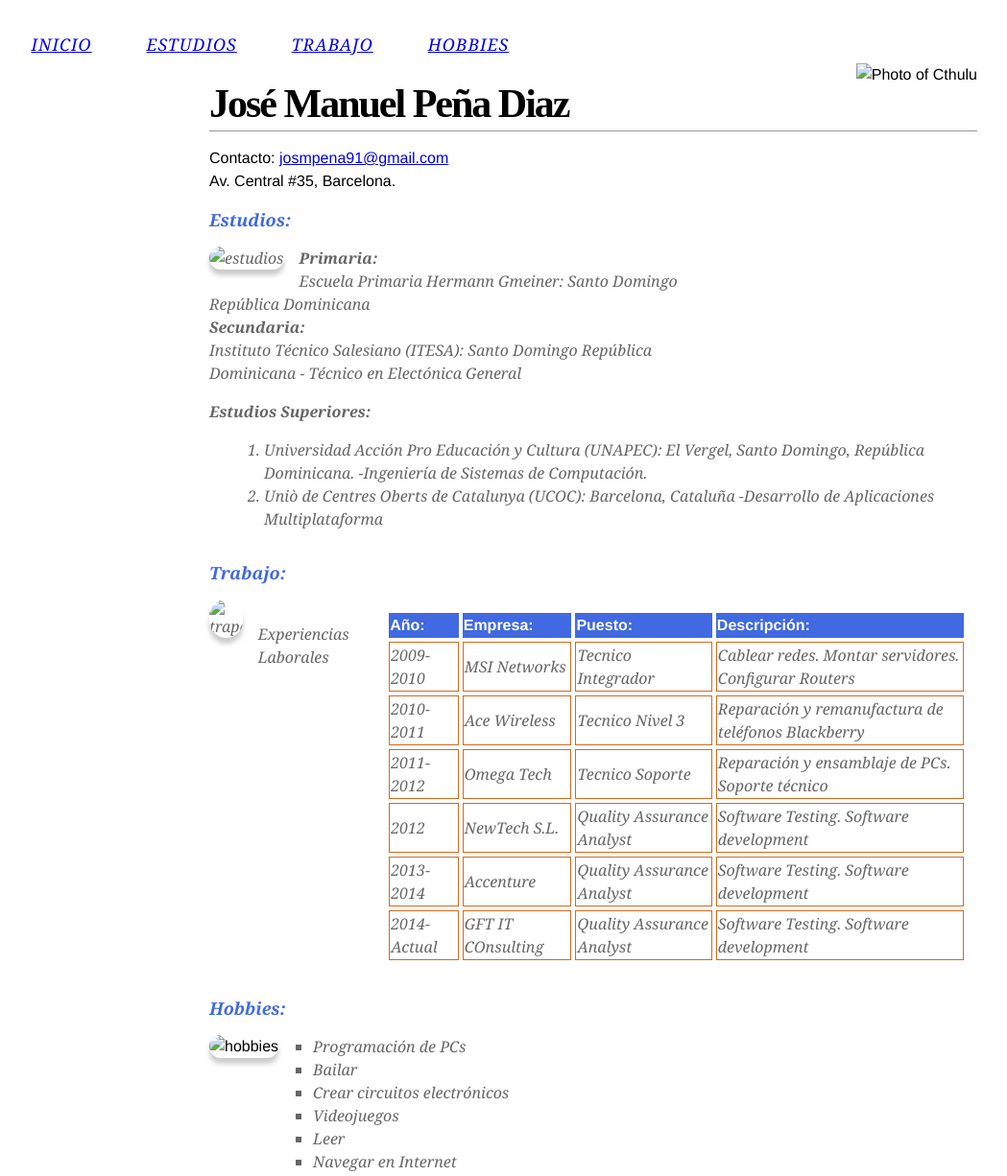
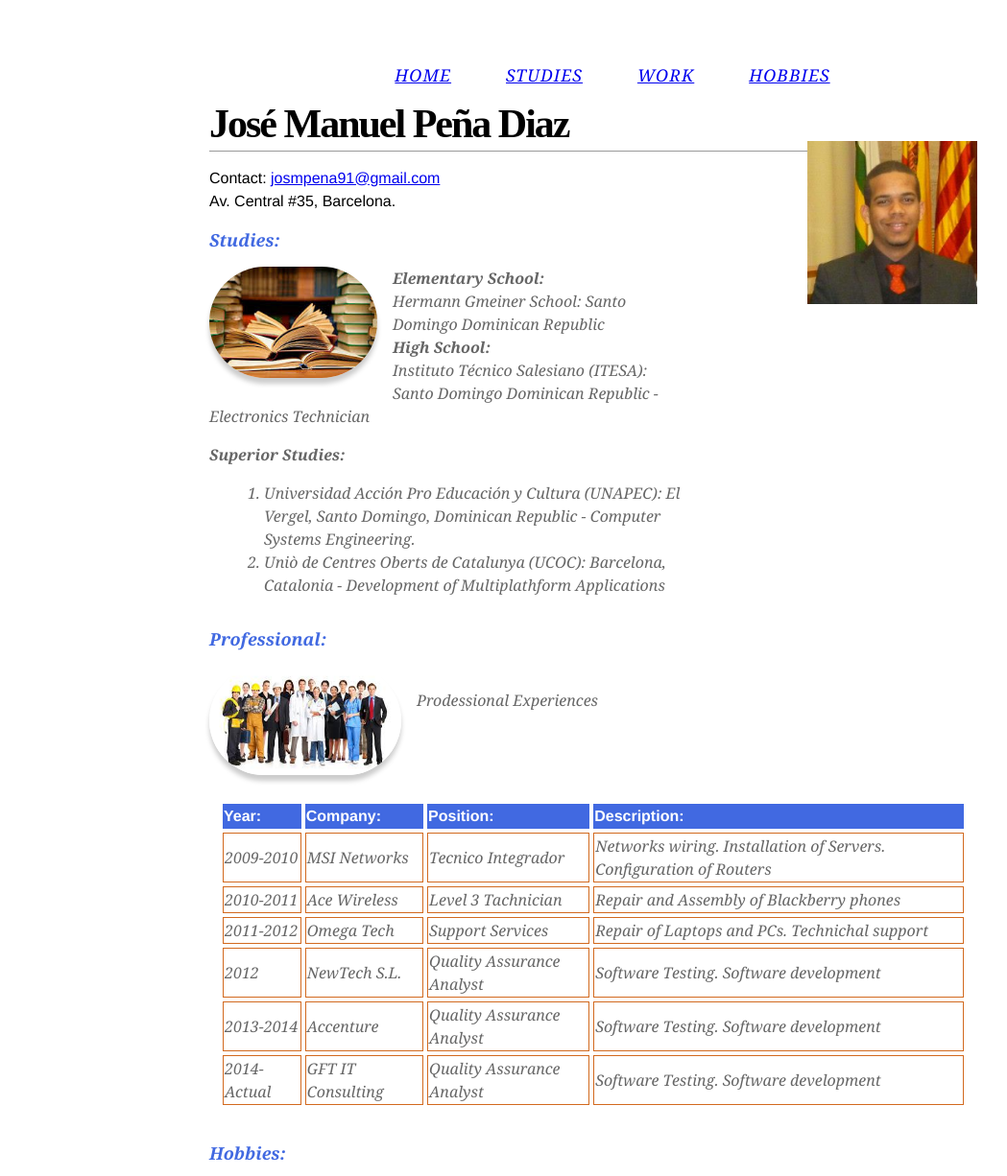
Before and after one commit to JoseMPena/Ejercicios_IronHack, a plain HTML site: page HTML_CSS/index.html in a window 1280 px wide. Shown: the top 1226 px of the page at 96% size, without its empty margins (22-1071 px from the left). Drawn offline with Linux system fonts and the light colour scheme.

Commit message:
Completed movie website HTML CSS

```diff
--- a/HTML_CSS/estilos.css
+++ b/HTML_CSS/estilos.css
@@ -20,7 +20,9 @@ h1{
 }
 #Profilepic {
     float: right;
-    margin: -30px 0 0 0;
+    margin: 30px 0 0 0;
+    height: 170px;
+
 }
 p {
     margin: 0 0 16px 0;
@@ -42,8 +44,9 @@ ol {
     color: #666;
 }
 #description {
-    //width: 500px;
+    width: 500px;
     float: left;
+    vertical-align: middle;
 }
 #description p {
     font-family: Georgia, Serif;
@@ -102,8 +105,8 @@ p.title {
     float: left;
     alignment-adjust: middle;
     margin: 0 1em 1em 0;
-    max-height: 10%;
-    max-width: 20%;
+    max-height: 45%;
+    max-width: 40%;
    -moz-box-shadow: 0px 6px 5px #ccc;
    -webkit-box-shadow: 0px 6px 5px #ccc;
    box-shadow: 0px 6px 5px #ccc;
@@ -259,15 +262,16 @@ select,
 
 #nav
 {
+    width: 100%
 }
 #nav ul
 {
     text-align: center;
+    width: 100%
 }
 
 #nav ul li
 {
-    display: inline-block;
     display: inline-block;
     padding: 1.5em 1.5em;
     letter-spacing: 0.06em;
--- a/HTML_CSS/index.html
+++ b/HTML_CSS/index.html
@@ -3,81 +3,79 @@
 <html>
     <head>
         <link rel="stylesheet" href="estilos.css" type="text/css">
-        <title>Biografía Personal</title>
+        <title>Resumè</title>
         <meta name="Author" content="José Manuel Peña">
         <meta http-equiv="Content-Type" content="text/html; charset=utf-8"/>
     </head>
     <body>
-        <div>
+        <div id="page-wrap">
             <nav id="nav">
-            <ul>
-		<li class="active"><a href="#">Inicio</a></li>
-		<li><a href="principal.html#estudios">Estudios</a></li>
-		<li><a href="principal.html#trabajo">Trabajo</a></li>
-		<li><a href="principal.html#hobbies">Hobbies</a></li>
-		</ul>
+                <ul>
+                    <li class="active"><a href="#">Home</a></li>
+                    <li><a href="index.html#estudios">Studies</a></li>
+                    <li><a href="index.html#trabajo">Work</a></li>
+                    <li><a href="index.html#hobbies">Hobbies</a></li>
+                </ul>
             </nav>
-        </div><br><br>
-        <div id="page-wrap">
-            <img src="img/cumpleanios3.jpg" alt="Photo of Cthulu" id="Profilepic">
+            <br><br>
+            <img src="img/profile.PNG" alt="Profile Picture" id="Profilepic">
             <div id="contact-info" class="vcard">
                 <h1 class="fn">José Manuel Peña Diaz</h1>
                 <p>
-                Contacto: <a class="email" href="mailto:josmpena91@gmail.com">josmpena91@gmail.com</a>
+                Contact: <a class="email" href="mailto:josmpena91@gmail.com">josmpena91@gmail.com</a>
                 <br>Av. Central #35, Barcelona.
                 </p>
-                <div class="image" id="estudios"><a name="estudios"><p class="title">Estudios: </p></a></div>
+                <div class="image" id="estudios"><a name="estudios"><p class="title">Studies: </p></a></div>
                     <div id="topDescription">
                         <p>
                         <img class="imageEstudio" src="img/estudios.jpg" alt="estudios">
-                        <strong>Primaria:</strong><br>
-                        Escuela Primaria Hermann Gmeiner: Santo Domingo República
-                        Dominicana
+                        <strong>Elementary School:</strong><br>
+                        Hermann Gmeiner School: Santo Domingo Dominican Republic
                         <br>
-                        <strong>Secundaria:</strong><br>
+                        <strong>High School:</strong><br>
                         Instituto Técnico Salesiano (ITESA): Santo Domingo
-                        República Dominicana - Técnico en Electónica General
+                        Dominican Republic - Electronics Technician
                         </p>
                     </div>
                     <div id="description">
                         <p>
-                        <strong>Estudios Superiores:</strong>
+                        <strong>Superior Studies:</strong>
                         <ol>
                         <li>Universidad Acción Pro Educación y Cultura (UNAPEC): El Vergel,
-                        Santo Domingo, República Dominicana. -Ingeniería de Sistemas de Computación.
+                        Santo Domingo, Dominican Republic - Computer Systems Engineering.
                         </li>
-                        <li>Uniò de Centres Oberts de Catalunya (UCOC): Barcelona, Cataluña
-                        -Desarrollo de Aplicaciones Multiplataforma</li>
+                        <li>Uniò de Centres Oberts de Catalunya (UCOC): Barcelona, Catalonia
+                        - Development of Multiplathform Applications</li>
                         </ol>
                     </div>
-                <div class="image" id="trabajo"><a name="trabajo"><p class="title">Trabajo:</p></a></div>
+                <div class="image" id="trabajo"><a name="trabajo"><p class="title">Professional:</p></a></div>
                 <div id="description">
                     <p>
                         <img class="imageTrabajo" src="img/trabajo.jpg" alt="trapajo"><br>
-                        Experiencias Laborales
+                        Prodessional Experiences
                     </p></div>
                     <div><table class="tableStyle">
-                        <th>Año:</th>
-                        <th>Empresa:</th>
-                        <th>Puesto:</th>
-                        <th>Descripción:</th>
+                        <th>Year:</th>
+                        <th>Company:</th>
+                        <th>Position:</th>
+                        <th>Description:</th>
                         <tr>
                             <td>2009-2010</td>
                             <td>MSI Networks</td>
                             <td>Tecnico Integrador</td>
-                            <td>Cablear redes. Montar servidores. Configurar Routers</td>
+                            <td>Networks wiring. Installation of Servers. Configuration of Routers</td>
                         </tr>
                          <tr>
                             <td>2010-2011</td>
                             <td>Ace Wireless</td>
-                            <td>Tecnico Nivel 3</td>
-                            <td>Reparación y remanufactura de teléfonos Blackberry</td>
+                            <td>Level 3 Tachnician</td>
+                            <td>Repair and Assembly of Blackberry phones</td>
                         </tr>
                         <tr>
                             <td>2011-2012</td>
                             <td>Omega Tech</td>
-                            <td>Tecnico Soporte</td>
-                            <td>Reparación y ensamblaje de PCs. Soporte técnico</td>
+                            <td>Support Services</td>
+                            <td>Repair of Laptops and PCs. Technichal support</td>
                         </tr>
                         <tr>
                             <td>2012</td>
@@ -93,7 +91,7 @@
                         </tr>
                         <tr>
                             <td>2014-Actual</td>
-                            <td>GFT IT COnsulting</td>
+                            <td>GFT IT Consulting</td>
                             <td>Quality Assurance Analyst</td>
                             <td>Software Testing. Software development</td>
                         </tr>
@@ -102,15 +100,15 @@
                     <br>
                     <div class="image" id="hobbies"><a name="hobbies"><p class="title">Hobbies:</p></a></div>
                     <div>
-                        <img class="imageHobbie" src="img/hobbies.jpg" alt="hobbies">
+                        <img class="imageHobbie" src="img/ocio.jpg" alt="hobbies">
                     </div>
                     <ul class="t2">
-                        <li>Programación de PCs </li>
-                        <li>Bailar</li>
-                        <li>Crear circuitos electrónicos</li>
-                        <li>Videojuegos</li>
-                        <li>Leer</li>
-                        <li>Navegar en Internet</li>
+                        <li>Programming</li>
+                        <li>Dancing</li>
+                        <li>Design and manufacturing of electronic circuitry</li>
+                        <li>Video Games</li>
+                        <li>Reading</li>
+                        <li>Web Browsing</li>
                     </ul>
                 </div>
         </div>
--- /dev/null
+++ b/HTML_CSS/movie.css
@@ -0,0 +1,123 @@
+/* Styles for the whole body*/
+body{
+    font: 16px Helvetica, Sans-Serif;
+    line-height: 24px;
+    background-color: #F5F1E8;
+    background: url(img/coolbg.jpg) top center;
+    background-size: auto auto;
+}
+h1{
+    font-family: Georgia, Serif;
+    font-style: italic;
+    font-weight: lighter;
+    margin: 30px 0 16px 20px;
+    padding: 0 0 16px 0;
+    font-size: 42px;
+    letter-spacing: -2px;
+    border-bottom: 1px solid #999;
+            }
+#page-wrap {
+    width: 800px;
+    margin: 40px auto 60px;
+}
+
+section {
+    margin: 0 0 40px 0;
+}
+
+p{
+    margin: 0 0 0 0;
+    font-family: Georgia, Serif;
+    font-style: italic;
+    color: #666;
+}
+
+
+ol {
+    margin: 0 0 32px 17px;
+    font-family: Georgia, Serif;
+    font-style: italic; color: #666;
+}
+
+ul{
+    list-style: square;
+    list-style-position: outside;
+    font-family: Georgia, Serif;
+    font-style: italic;
+    color: #666;
+    float: left;
+    margin: 0 30px 0 0;
+    padding: 0 0 0 20px;
+}
+
+/* Styles for the movie picture section*/
+#moviepic {
+    float: left;
+    height: 400px;
+    width: 280px;
+    display: block;
+
+}
+
+/* Styles for the Movie description section*/
+.description {
+    margin-left: 350px;
+    vertical-align: middle;
+}
+.description p {
+    font-family: Georgia, Serif;
+    font-style: italic;
+    color: #666;
+}
+
+/* Styles for the Aside section*/
+#related{
+    margin: 0px 0 0 -25px;
+    float: right;
+}
+
+#related li {
+  margin: 0;
+  padding: 0;
+  text-decoration: none;
+}
+
+#starring{
+    margin-right: 60px;
+}
+
+a:link {
+    text-decoration: none;
+    color: #666;
+}
+a:hover{
+    text-decoration: underline;
+    color: blue;
+}
+a:visited{
+    text-decoration: none;
+    color: purple;
+}
+
+.boxaside
+{
+    //background-color: #F5F1E8;
+    background: url(img/coolbg.jpg) top center;
+    border-top:1px solid #666;
+    border-bottom:1px solid #666;
+    padding:10px 20px;
+    height: 120px
+}
+
+/*Styles for the Footer*/
+
+.boxfooter
+{
+    font-family: Tahoma, Geneva, sans-serif;
+    background:#eff4f6;
+    border-top:1px solid #fff;
+    padding:22px 26px;
+    overflow:hidden;
+    height:52px;
+    text-align: center;
+}
--- /dev/null
+++ b/HTML_CSS/movie.html
@@ -0,0 +1,45 @@
+<!DOCTYPE html>
+<html>
+    <head>
+        <link rel="stylesheet" href="movie.css" type="text/css">
+        <title>My Favorite Movie</title>
+        <meta name="Author" content="José Manuel Peña">
+        <meta http-equiv="Content-Type" content="text/html; charset=utf-8"/>
+        <base target="_blank">
+    </head>
+    <body>
+        <header>
+        <p><h1>My Favorite Movie</h1></p>
+        </header>
+        <article id="page-wrap">
+            <section>
+                <img src="img/gladiator.jpg" alt="Gladiator picture" id="moviepic" class="image">
+            </section>
+            <section class="description">
+                <p><strong>Gladiator </strong>is a 2000 British-American epic historical drama film directed by Ridley Scott, and starring Russell Crowe, Joaquin Phoenix, Connie Nielsen, Ralf Möller, Oliver Reed (in his final film role before his death), Djimon Hounsou, Derek Jacobi, John Shrapnel, and Richard Harris. Crowe portrays the fictional character, loyal Roman general Maximus Decimus Meridius, who is betrayed when Commodus, the ambitious son of Emperor Marcus Aurelius, murders his father and seizes the throne. Reduced to slavery, Maximus rises through the ranks of the gladiatorial arena to avenge the murders of his family and his emperor.The film was released in the United States on May 5, 2000, and was a box office success, receiving generally positive reviews and being credited with rekindling interest in the historical epic. The film won multiple awards, including Best Picture, Best Actor for Crowe, and three other Oscars at the 73rd Academy Awards.</p><p><a href="https://en.wikipedia.org/wiki/Gladiator_%282000_film%29"><strong>- Wikipedia</strong></a></p>
+            </section>
+            <aside class="boxaside">
+                <ul id="starring"><p><em><strong>Starring:</strong></em>
+                    <li>Russell Crowe</li>
+                    <li>Joaquin Phoenix</li>
+                    <li>Connie Nielsen</li>
+                    <li>Oliver Reed</li>
+                </p></ul>
+                <ul id="related"><p><em><strong>Related Films</strong></em></p>
+                    <li><a href="https://en.wikipedia.org/wiki/Braveheart">Braveheart</a></li>
+                    <li><a href="https://en.wikipedia.org/wiki/Troy_(film)">Troy</a></li>
+                    <li><a href="https://en.wikipedia.org/wiki/The_Last_Samurai">The Last Samurai</a></li>
+                    <li><a href="https://en.wikipedia.org/wiki/The_Last_of_the_Mohicans_(1992_film)">The Last of the Mohicans</a></li>
+                </ul>
+                <p><em><strong>Directed by:</strong> Ridley Scott</em></p>
+                <p><em><strong>Music by:</strong> Hans Zimmer and Lisa Gerrard</em></p>
+                <p><em><strong>Release Date:</strong> May 1, 2000</em></p>
+            </aside>
+        </article>
+        <footer class="boxfooter">
+            <p><strong>José Manuel Peña Diaz</strong></p>
+            <p>Ironhack Web Bootcamp</p>
+            <p>2016 - All Rights Reserved</p>
+        </footer>
+    </body>
+</html>
```
Also changed, not shown: HTML_CSS/img/coolbg.jpg (added), HTML_CSS/img/estudios.jpg (added), HTML_CSS/img/gladiator.jpg (added), HTML_CSS/img/ocio.jpg (added), HTML_CSS/img/profile.PNG (added), HTML_CSS/img/trabajo.jpg (added).
